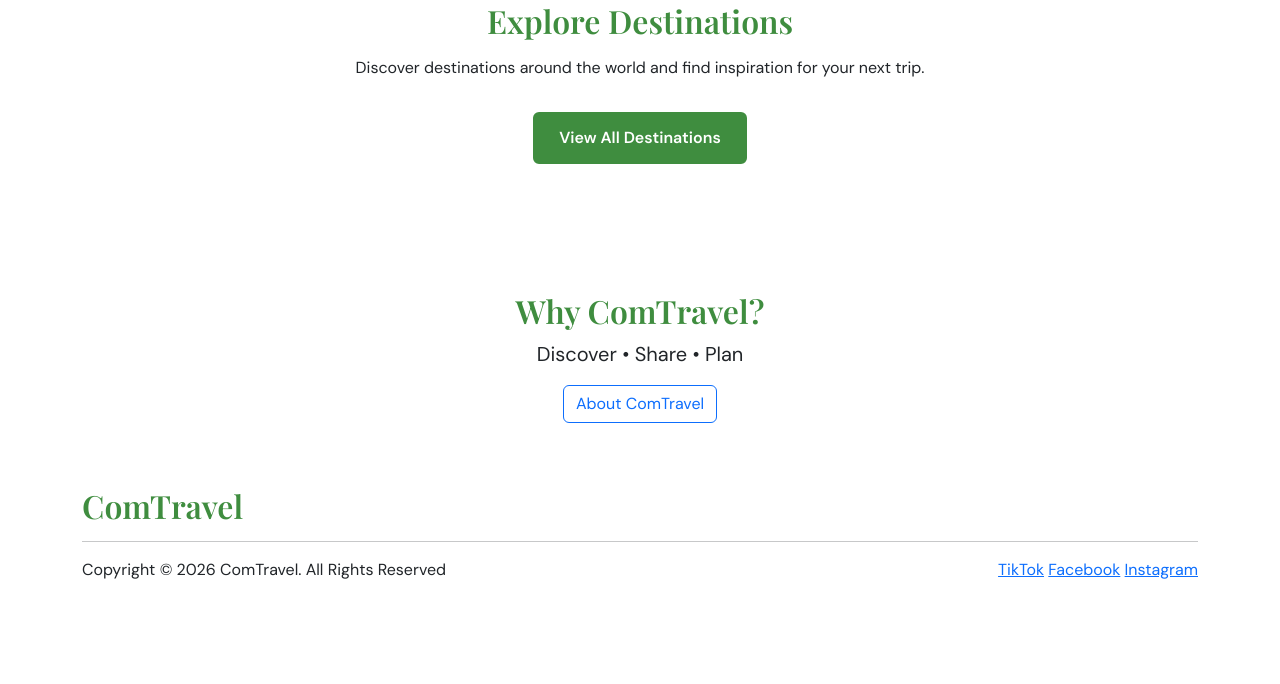
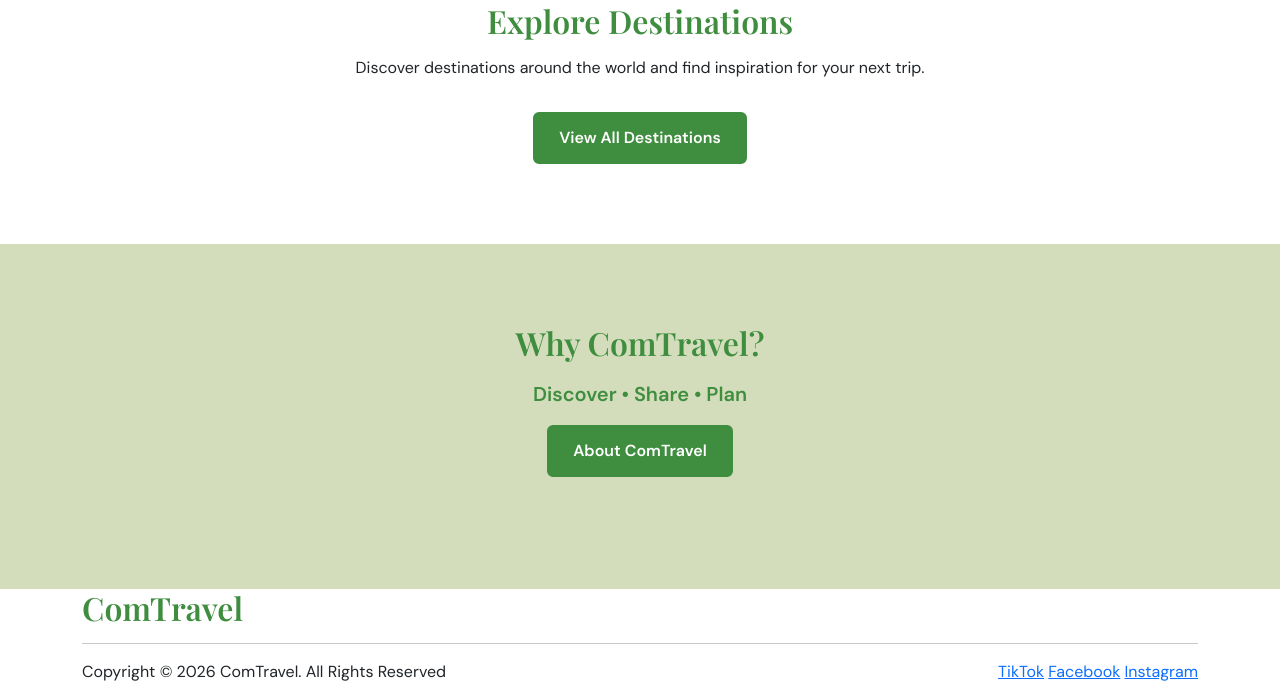
Before and after one commit to ShanySB/django_comtravel, a Django app: page / in a window 1280 px wide. Shown: the part 556-1240 px from the top of the page. Before the commit the page ends 1135 px from the top, so only its background shows below. Run offline with Django 4.2, Linux system fonts and the light colour scheme.

Commit message:
Added css to why comtravel section

```diff
--- a/home/templates/home/index.html
+++ b/home/templates/home/index.html
@@ -19,6 +19,7 @@
  <section class="explore-section text-center">
     <div class="container">
         <h2>Explore Destinations</h2>
+
         <p>
             Discover destinations around the world and find inspiration
             for your next trip.
@@ -28,14 +29,17 @@
  </section>
 
  <!-- Why ComTravel Section -->
- <section class="container text-center py-5">
+ <section class="why-section text-center">
+    <div class="container">
         <h2>Why ComTravel?</h2>
+
         <p class="lead">
             Discover &bull; Share &bull; Plan
         </p>
         <p>
-        <a href="#" class="btn btn-outline-primary">About ComTravel</a>
+            <a href="#" class="btn comtravel-btn">About ComTravel</a>
         </p>
+    </div>
  </section>
 
 
--- a/static/css/style.css
+++ b/static/css/style.css
@@ -92,3 +92,27 @@ h3 {
     color: #ffffff;
     border-color: #5ba352;
 }
+
+/* Why ComTravel Section */
+.why-section {
+    background-color: #d3ddbb;
+    padding: 5rem 1rem;
+}
+
+.why-section h2 {
+    color: #3f8d3f;
+    margin-bottom: 1rem;
+}
+
+.why-section .lead {
+    color: #3f8d3f;
+    font-weight: 600;
+    margin-bottom: 1rem;
+}
+
+.why-section p {
+    max-width: 700px;
+    margin-left: auto;
+    margin-right: auto;
+    margin-bottom: 2rem;
+}
```
Lines whose indentation alone changed are shown as unchanged.
